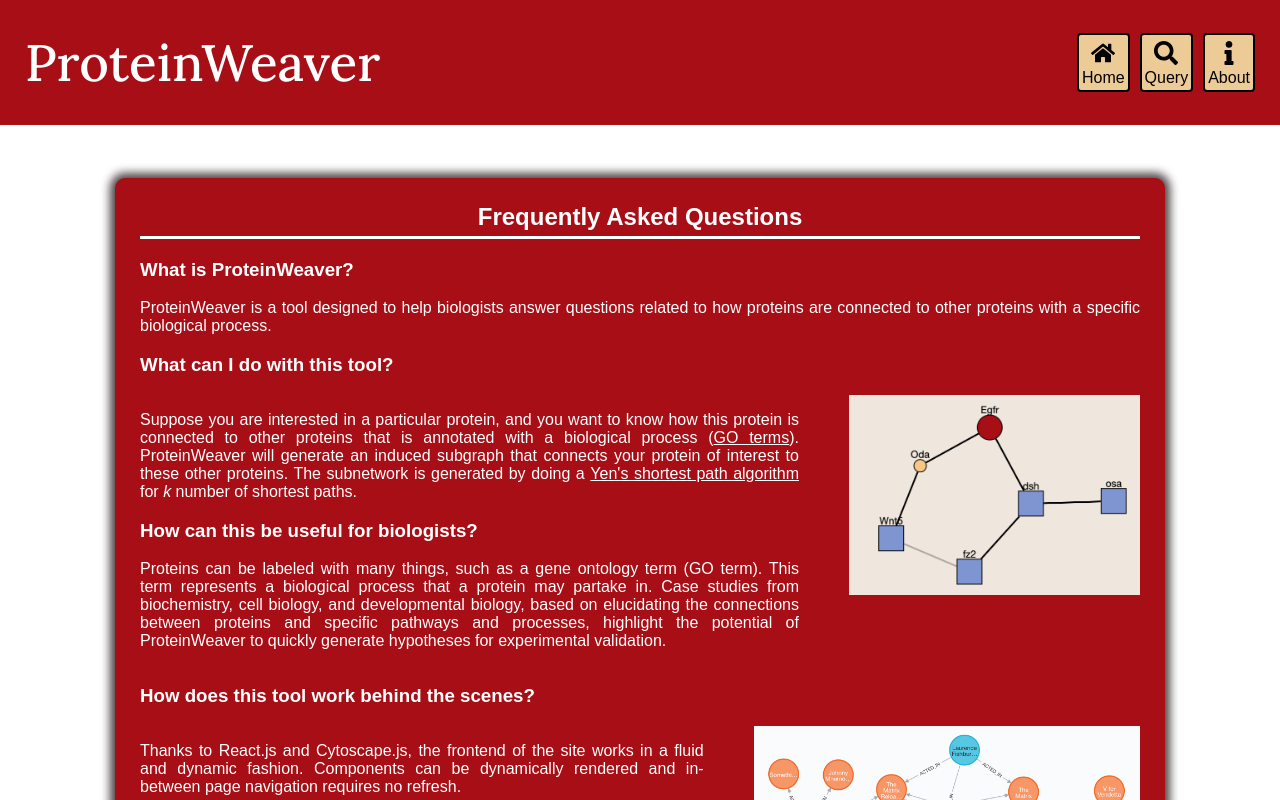
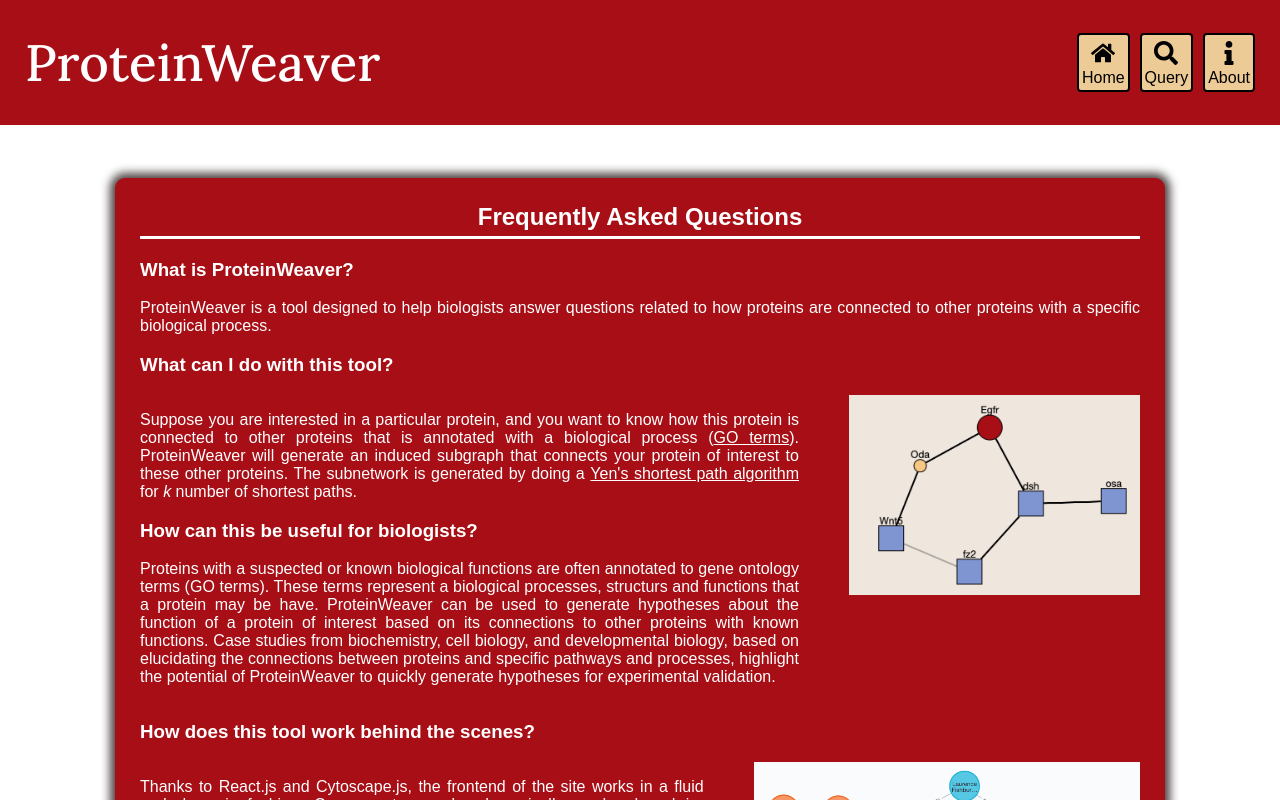
Before and after one commit to Reed-CompBio/protein-weaver, a React (Vite) app in the folder client/: page /faq in a window 1280 px wide. Shown: the top 800 px of the page. Built offline with nearby package versions, Linux system fonts and the light colour scheme.

Commit message:
Update FAQPage.jsx

```diff
--- a/client/src/pages/FAQPage.jsx
+++ b/client/src/pages/FAQPage.jsx
@@ -45,12 +45,15 @@ export default function FAQPage() {
                   How can this be useful for biologists?
                 </h3>
                 <p className="faq-body-text">
-                  Proteins can be labeled with many things, such as a gene
-                  ontology term (GO term). This term represents a biological
-                  process that a protein may partake in. Case studies from
-                  biochemistry, cell biology, and developmental biology, based
-                  on elucidating the connections between proteins and specific
-                  pathways and processes, highlight the potential of
+                  Proteins with a suspected or known biological functions are
+                  often annotated to gene ontology terms (GO terms). These terms
+                  represent a biological processes, structurs and functions that
+                  a protein may be have. ProteinWeaver can be used to generate
+                  hypotheses about the function of a protein of interest based
+                  on its connections to other proteins with known functions.
+                  Case studies from biochemistry, cell biology, and developmental
+                  biology, based on elucidating the connections between proteins
+                  and specific pathways and processes, highlight the potential of
                   ProteinWeaver to quickly generate hypotheses for experimental
                   validation.
                 </p>
```
